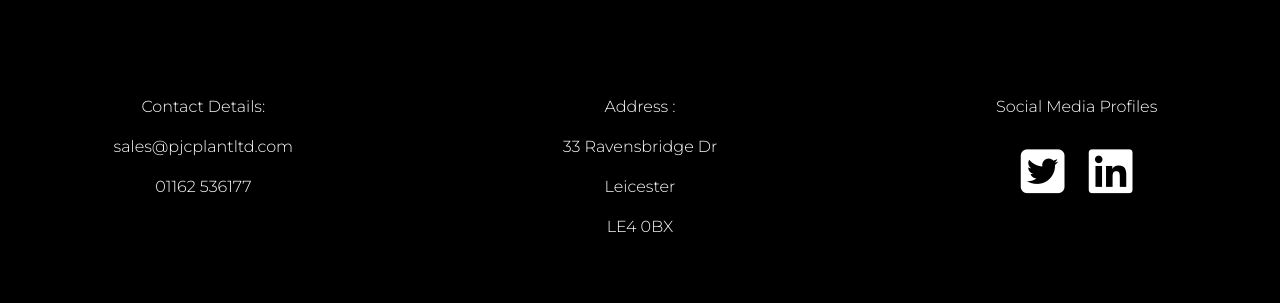
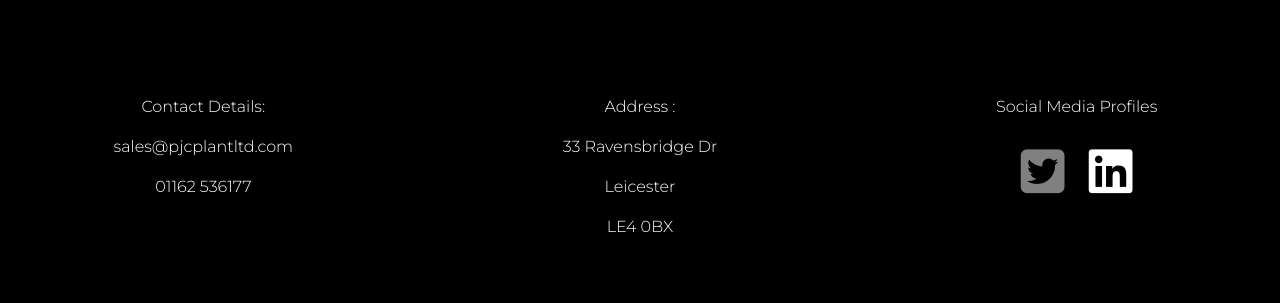
Before and after one commit to MattMoore050783/MS4-PJC-Plant-Services, a Django app: page / in a window 1280 px wide, with the pointer over the restyled element. Shown: the part 849-1152 px from the top of that part. Run offline with Django 3.2, Linux system fonts and the light colour scheme; the page is wider than the window, and the part outside it is not shown; some libraries are stand-ins or nearby versions.

Commit message:
comments added to main code

```diff
--- a/static/css/base.css
+++ b/static/css/base.css
@@ -1,7 +1,7 @@
 html {
     height: 100%;
 }
-
+/* Main Body Colour, font and background */
 body {
     background: url('/media/background.jpeg') no-repeat center center fixed;
     background-size: cover;
@@ -19,7 +19,7 @@ body {
     width: 1.5rem;
     color: grey;
 }
-
+/* shop now button on homepage */
 .shop-now-button {
     background: #D11114;
     color: white;
@@ -30,7 +30,7 @@ body {
     margin-top:15%;
     margin-bottom:0%
 }
-
+/* Social Media Icons in footer*/
 .social-media-icons a {
     color: white;
     font-size: 50px;
@@ -47,7 +47,7 @@ body {
     color: black !important; /* use important to override link colors for <a> elements */
     border: 1px solid black;
 }
-
+/* Shope now button colour changes on hover  */
 .shop-now-button:hover,
 .shop-now-button:active,
 .shop-now-button:focus,
@@ -69,7 +69,7 @@ body {
 .bg-black {
     background: #000 !important;
 }
-
+/* overlay on all pages off the homepage */
 .overlay {
 	height: 100%;
 	width: 100%;
@@ -79,7 +79,7 @@ body {
 	background: white;
 	z-index: -1;
 }
-
+/* catergory selector badge at the top of the products menu */
 a.category-badge > span.badge:hover {
     background: #212529 !important;
     color: #fff !important;
@@ -98,10 +98,22 @@ a.category-badge > span.badge:hover {
 .remove-item {
     cursor: pointer;
 }
-
+/* footer */
 #footer {
     background-color: black  ;
     color:  white  ;
+}
+/* social media icons change on hover */
+.social-media-icons a:hover,
+.social-media-icons a:active,
+.social-media-icons a:focus {
+    color: grey;
+}
+/* navbar links change on hover */
+.navbar-nav a:hover,
+.navbar-nav a:active,
+.navbar-nav a:focus {
+    background-color: lightgrey;
 }
 
 /* ------------------------------- bootstrap toasts */
--- a/templates/includes/main-nav.html
+++ b/templates/includes/main-nav.html
@@ -1,5 +1,5 @@
 {% load static %}
-
+<!--Main Nav Bar-->
 <div class="collapse navbar-collapse" id="main-nav">
     <ul class="navbar-nav w-auto mx-auto">
         <li class="nav-item d-block d-lg-none">
--- a/templates/includes/mobile-top-header.html
+++ b/templates/includes/mobile-top-header.html
@@ -1,3 +1,4 @@
+<!--Links when using mobile header-->
 <li class="list-inline-item">
     <a class="text-black nav-link d-block d-lg-none" href="#" id="mobile-search" data-toggle="dropdown" aria-haspopup="true" aria-expanded="false">
         <div class="text-center">
```
Also changed, not shown: templates/base.html (+8 -2 lines).
